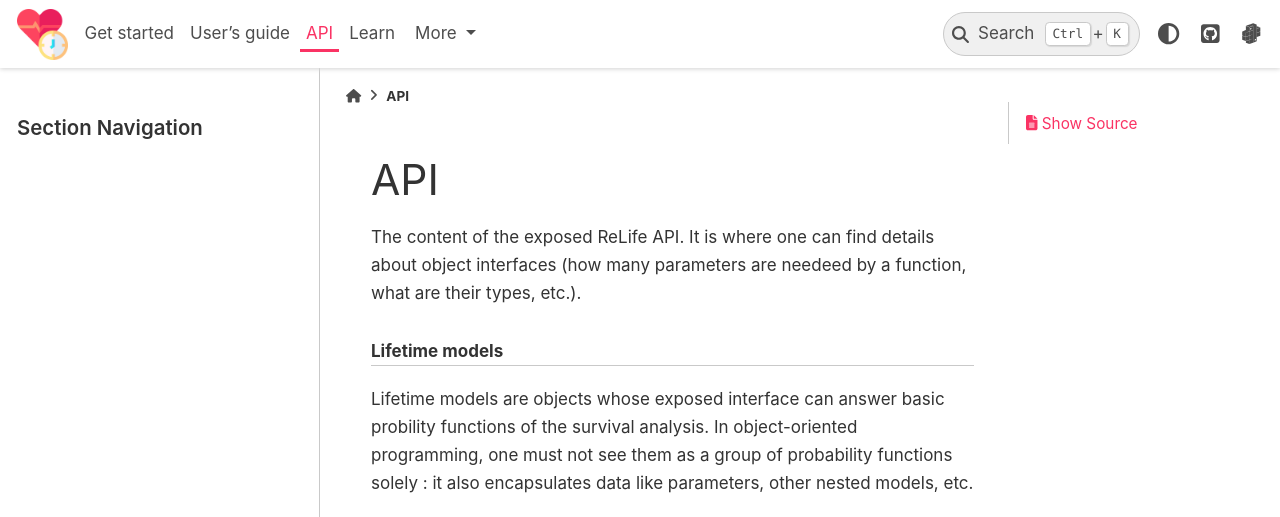
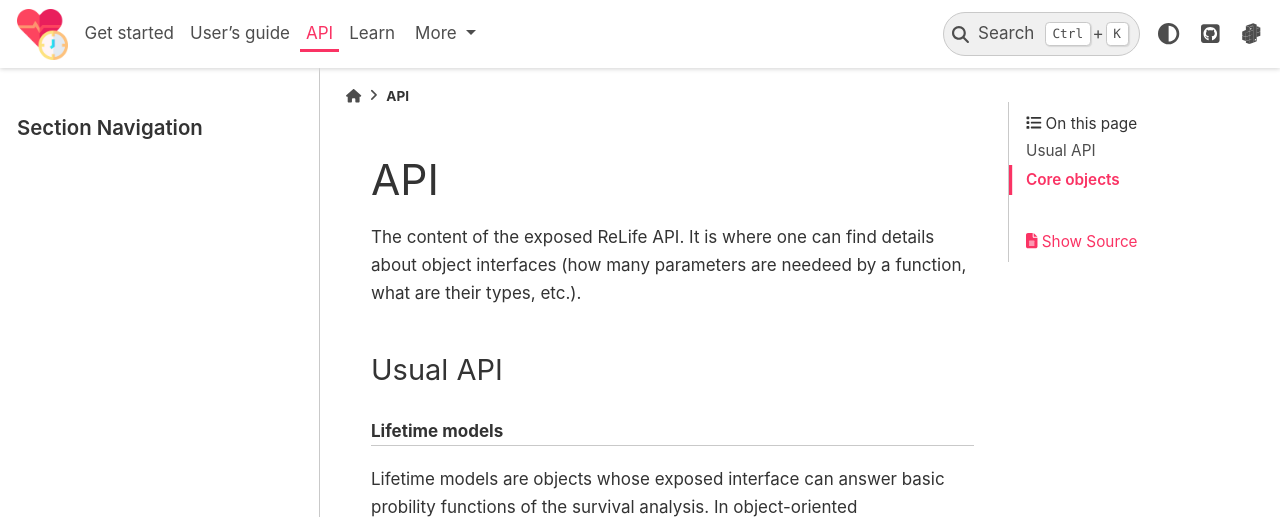
Before and after one commit to rte-france/relife, a Sphinx documentation site: the page built from doc/source/api/index.rst, in a window 1280 px wide and 1400 px high. Shown: the top 517 px of the window. Built offline with Sphinx 7.4.7 and the PyData theme 0.15.4, drawn with Linux system fonts in a browser that asks for light colours; grey boxes are pictures that could not be loaded.

Commit message:
adding sections to api doc

```diff
--- a/doc/source/api/index.rst
+++ b/doc/source/api/index.rst
@@ -1,10 +1,16 @@
 API
-=============
+====
 
 The content of the exposed ReLife API. It is where one can find details about object interfaces (how many parameters
 are needeed by a function, what are their types, etc.).
 
 .. currentmodule:: relife
+
+
+Usual API
+----------
+
+
 
 .. rubric:: Lifetime models
 
@@ -62,6 +68,10 @@ data.
     policies.RunToFailure
     policies.AgeReplacementPolicy
 
+
+Core objects
+------------
+
 .. rubric:: Likelihoods
 
 .. autosummary::
```
